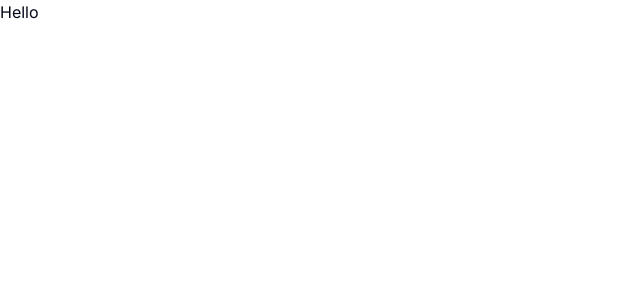
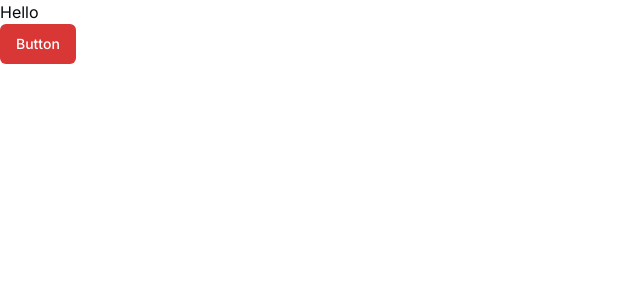
Before and after one commit to alex-moreni/exclusive, a Next.js app: page / in a window 1280 px wide. Shown: the top 300 px of the page, without its empty margins (0-640 px from the left). Built offline with nearby package versions, Linux system fonts and the light colour scheme.

Commit message:
chore: shadcn ui setup

```diff
--- a/app/globals.css
+++ b/app/globals.css
@@ -4,66 +4,46 @@
 
 @layer base {
   :root {
-    --background: 0 0% 100%;
-    --foreground: 222.2 84% 4.9%;
-    --card: 0 0% 100%;
-    --card-foreground: 222.2 84% 4.9%;
-    --popover: 0 0% 100%;
-    --popover-foreground: 222.2 84% 4.9%;
-    --primary: 222.2 47.4% 11.2%;
-    --primary-foreground: 210 40% 98%;
-    --secondary: 210 40% 96.1%;
-    --secondary-foreground: 222.2 47.4% 11.2%;
-    --muted: 210 40% 96.1%;
-    --muted-foreground: 215.4 16.3% 46.9%;
-    --accent: 210 40% 96.1%;
-    --accent-foreground: 222.2 47.4% 11.2%;
-    --destructive: 0 84.2% 60.2%;
+    --background: 0 100% 100%;
+    --foreground: 210 40% 4%;
+
+    --card: 228 9% 11%;
+    --card-foreground: 210 40% 98%;
+
+    --popover: 228 9% 11%;
+    --popover-foreground: 210 40% 98%;
+
+    --primary: 0 68% 53%;
+    --primary-foreground: 0 0% 100%;
+
+    --secondary: 228 6% 16%;
+    --secondary-foreground: 210 40% 98%;
+
+    --muted: 228 6% 16%;
+    --muted-foreground: 215 20.2% 65.1%;
+
+    --accent: 228 6% 16%;
+    --accent-foreground: 210 40% 98%;
+
+    --destructive: 0 84% 60%;
     --destructive-foreground: 210 40% 98%;
-    --border: 214.3 31.8% 91.4%;
-    --input: 214.3 31.8% 91.4%;
-    --ring: 222.2 84% 4.9%;
+
+    --border: 228 6% 16%;
+    --input: 228 6% 16%;
+    --ring: 212.7 26.8% 83.9%;
+
     --radius: 0.5rem;
-    --chart-1: 12 76% 61%;
-    --chart-2: 173 58% 39%;
-    --chart-3: 197 37% 24%;
-    --chart-4: 43 74% 66%;
-    --chart-5: 27 87% 67%;
-  }
-
-  .dark {
-    --background: 222.2 84% 4.9%;
-    --foreground: 210 40% 98%;
-    --card: 222.2 84% 4.9%;
-    --card-foreground: 210 40% 98%;
-    --popover: 222.2 84% 4.9%;
-    --popover-foreground: 210 40% 98%;
-    --primary: 210 40% 98%;
-    --primary-foreground: 222.2 47.4% 11.2%;
-    --secondary: 217.2 32.6% 17.5%;
-    --secondary-foreground: 210 40% 98%;
-    --muted: 217.2 32.6% 17.5%;
-    --muted-foreground: 215 20.2% 65.1%;
-    --accent: 217.2 32.6% 17.5%;
-    --accent-foreground: 210 40% 98%;
-    --destructive: 0 62.8% 30.6%;
-    --destructive-foreground: 210 40% 98%;
-    --border: 217.2 32.6% 17.5%;
-    --input: 217.2 32.6% 17.5%;
-    --ring: 212.7 26.8% 83.9%;
-    --chart-1: 220 70% 50%;
-    --chart-2: 160 60% 45%;
-    --chart-3: 30 80% 55%;
-    --chart-4: 280 65% 60%;
-    --chart-5: 340 75% 55%;
   }
 }
 
 @layer base {
   * {
-    @apply border-border;
+    @apply border-border antialiased;
+  }
+  html {
+    @apply h-full;
   }
   body {
-    @apply bg-background text-foreground;
+    @apply h-full bg-background text-foreground;
   }
 }
--- a/app/page.tsx
+++ b/app/page.tsx
@@ -1,9 +1,11 @@
-import Image from "next/image"
+import { Button } from "@/components/ui/button"
 
 export default function Home() {
   return (
     <main>
       <h1>Hello</h1>
+
+      <Button>Button</Button>
     </main>
   )
 }
--- /dev/null
+++ b/components/ui/button.tsx
@@ -0,0 +1,56 @@
+import * as React from "react"
+import { Slot } from "@radix-ui/react-slot"
+import { cva, type VariantProps } from "class-variance-authority"
+
+import { cn } from "@/lib/utils"
+
+const buttonVariants = cva(
+  "inline-flex items-center justify-center whitespace-nowrap rounded-md text-sm font-medium ring-offset-background transition-colors focus-visible:outline-none focus-visible:ring-2 focus-visible:ring-ring focus-visible:ring-offset-2 disabled:pointer-events-none disabled:opacity-50",
+  {
+    variants: {
+      variant: {
+        default: "bg-primary text-primary-foreground hover:bg-primary/90",
+        destructive:
+          "bg-destructive text-destructive-foreground hover:bg-destructive/90",
+        outline:
+          "border border-input bg-background hover:bg-accent hover:text-accent-foreground",
+        secondary:
+          "bg-secondary text-secondary-foreground hover:bg-secondary/80",
+        ghost: "hover:bg-accent hover:text-accent-foreground",
+        link: "text-primary underline-offset-4 hover:underline",
+      },
+      size: {
+        default: "h-10 px-4 py-2",
+        sm: "h-9 rounded-md px-3",
+        lg: "h-11 rounded-md px-8",
+        icon: "h-10 w-10",
+      },
+    },
+    defaultVariants: {
+      variant: "default",
+      size: "default",
+    },
+  }
+)
+
+export interface ButtonProps
+  extends React.ButtonHTMLAttributes<HTMLButtonElement>,
+    VariantProps<typeof buttonVariants> {
+  asChild?: boolean
+}
+
+const Button = React.forwardRef<HTMLButtonElement, ButtonProps>(
+  ({ className, variant, size, asChild = false, ...props }, ref) => {
+    const Comp = asChild ? Slot : "button"
+    return (
+      <Comp
+        className={cn(buttonVariants({ variant, size, className }))}
+        ref={ref}
+        {...props}
+      />
+    )
+  }
+)
+Button.displayName = "Button"
+
+export { Button, buttonVariants }
--- a/package.json
+++ b/package.json
@@ -10,6 +10,7 @@
     "prepare": "husky"
   },
   "dependencies": {
+    "@radix-ui/react-slot": "^1.1.0",
     "class-variance-authority": "^0.7.0",
     "clsx": "^2.1.1",
     "lucide-react": "^0.436.0",
```
Also changed, not shown: 1 other file (tests, documents, lock files or other folders).
